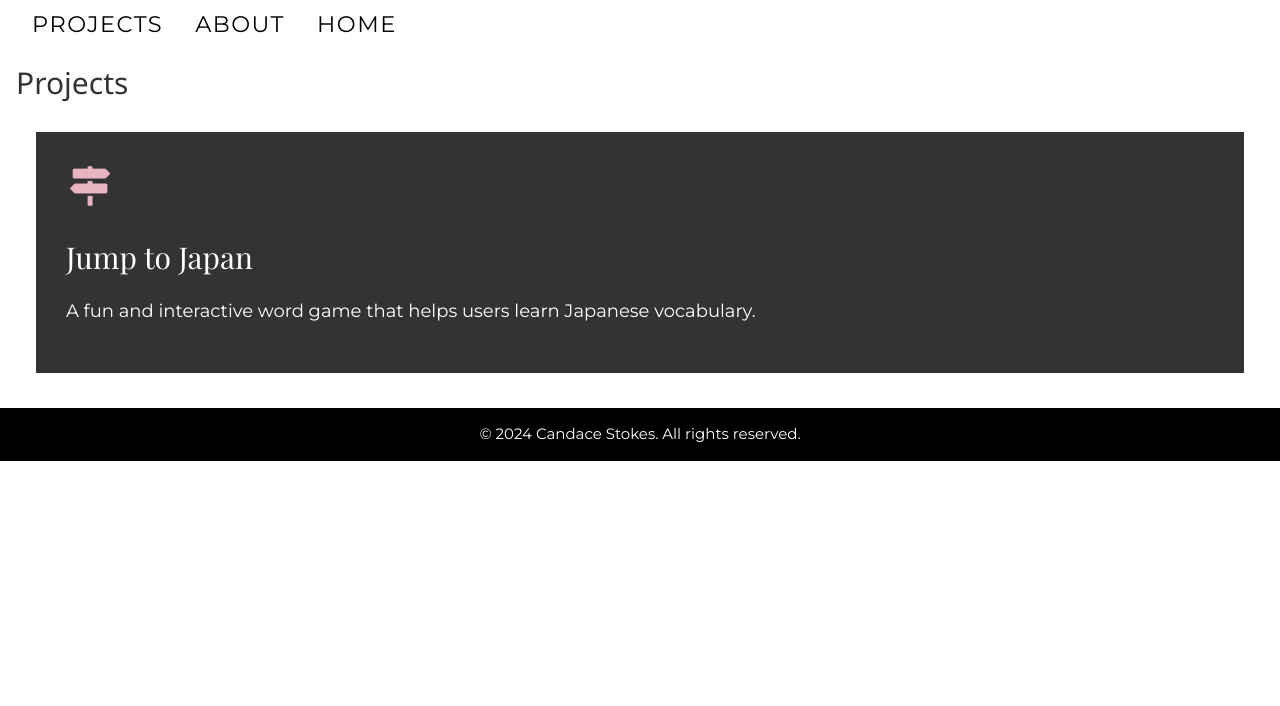
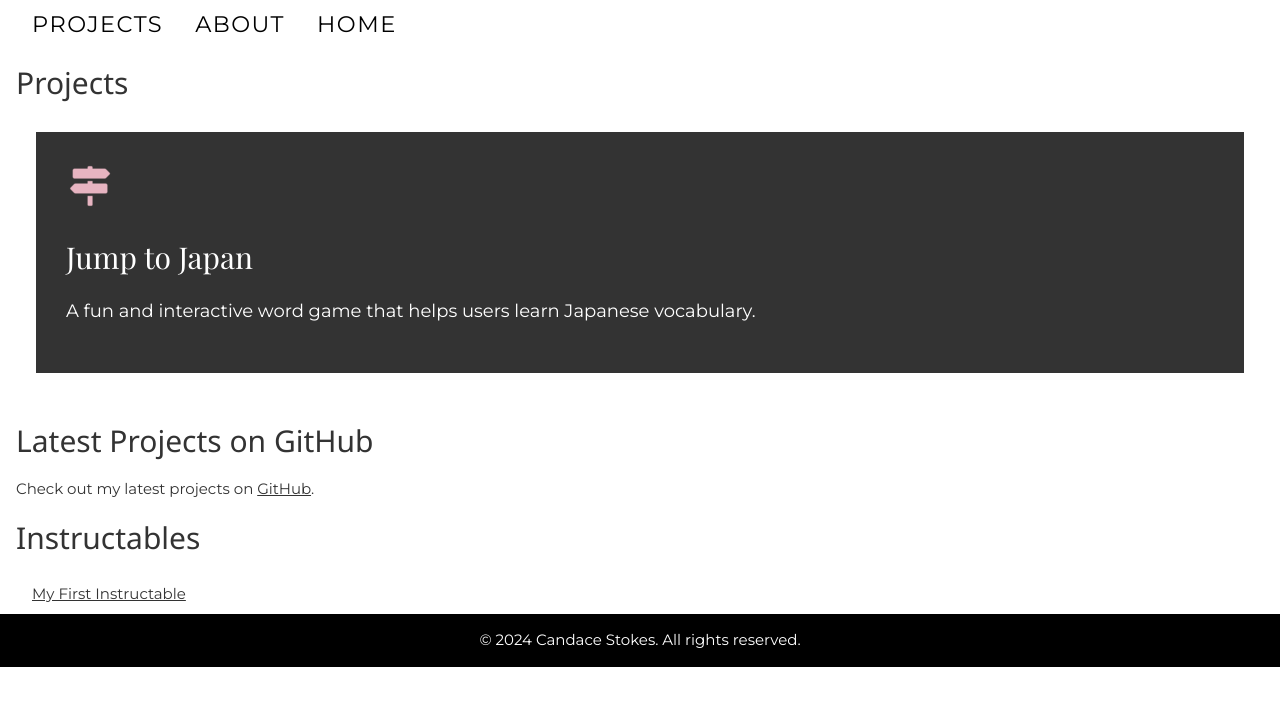
Before and after one commit to cblsaindon/candace-saindon-site, a plain HTML site: page projects.html in a window 1280 px wide. Drawn offline with nearby package versions, Linux system fonts and the light colour scheme; a web font is replaced by a local one.

Commit message:
Add files via upload

```diff
--- a/projects.html
+++ b/projects.html
@@ -38,6 +38,21 @@
         <!-- Add links to your other featured projects here -->
       </ul>
     </section>
+
+    <section>
+      <h2 class="section-title">Latest Projects on GitHub</h2>
+      <p>Check out my latest projects on <a href="https://github.com/cblsaindon" target="_blank">GitHub</a>.</p>
+    </section>
+
+    <section>
+      <h2 class="section-title">Instructables</h2>
+      <ul class="project-list w3-ul">
+        <li>
+          <a href="https://www.instructables.com/Your-Project-1-URL/" target="_blank">My First Instructable</a>
+        </li>
+        <!-- Add more Instructables links here -->
+      </ul>
+    </section>
   </main>
   <footer class="w3-container w3-black">
     <p>&copy; 2024 Candace Stokes. All rights reserved.</p>
```
